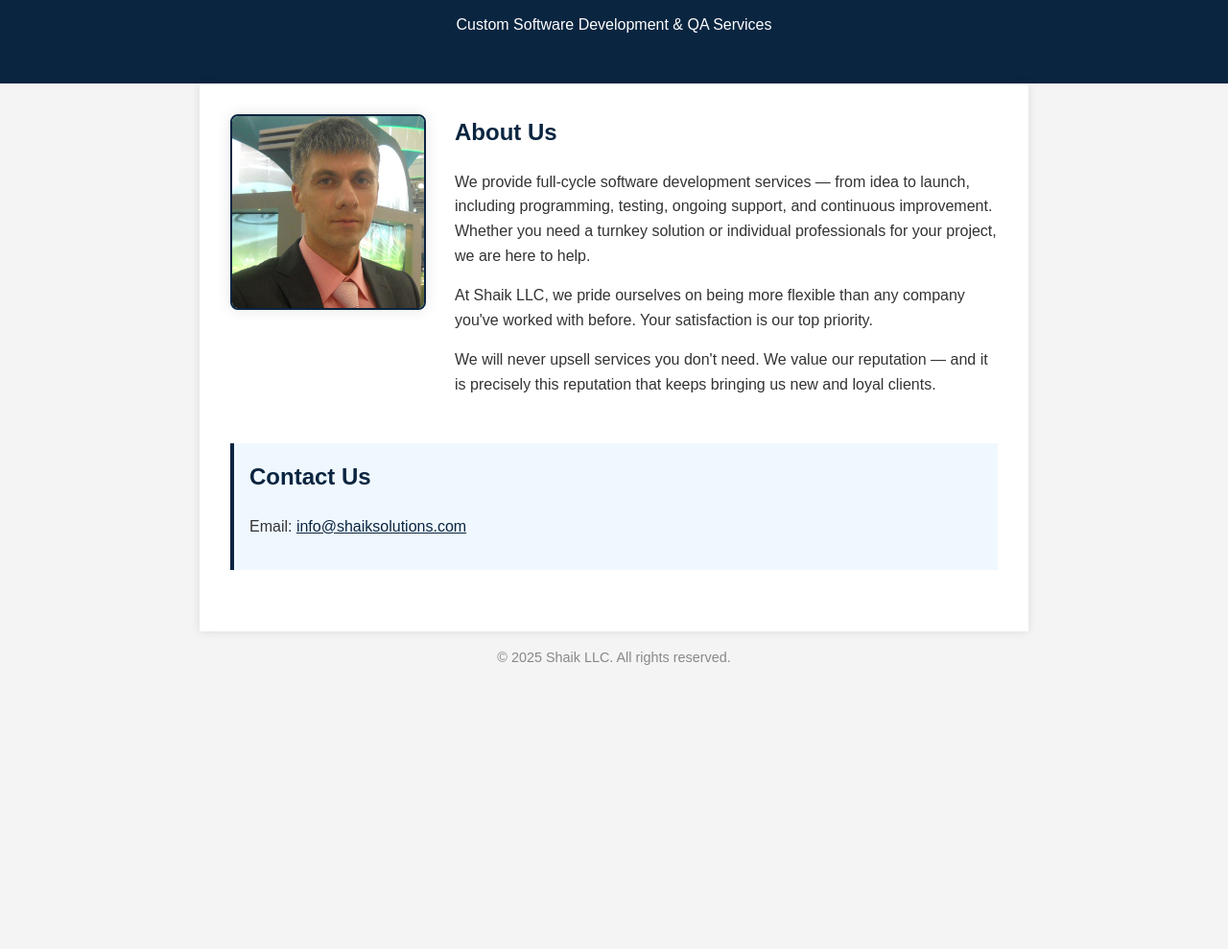
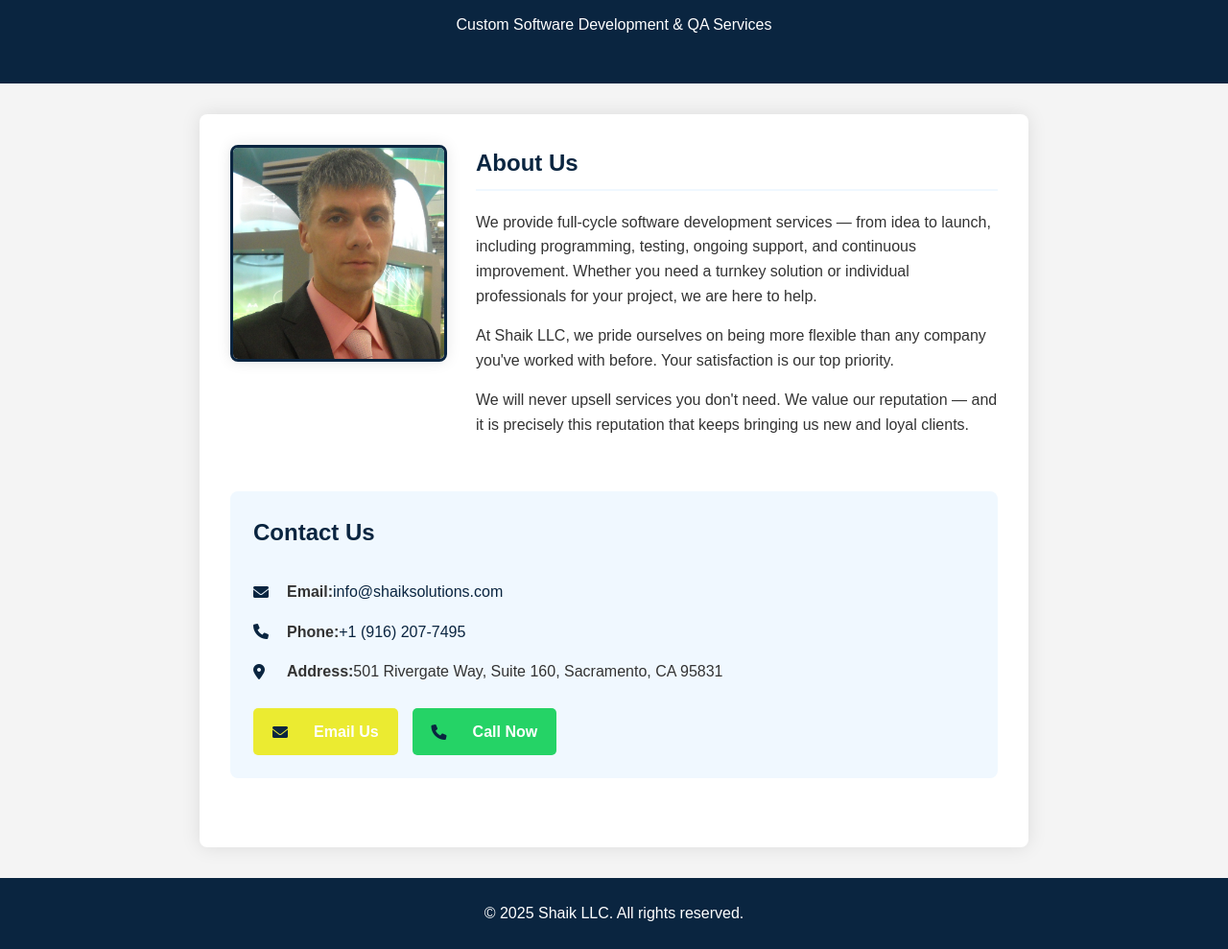
Before and after one commit to shaikin-practicum/shaik-llc.github.io, a plain HTML site: page index.html in a window 1280 px wide. Shown: the part 99-1088 px from the top of the page at 96% size. Before the commit the page ends 812 px from the top, so only its background shows below. Drawn offline with Linux system fonts and the light colour scheme.

Commit message:
Added Contact Us details

```diff
--- a/index.html
+++ b/index.html
@@ -3,11 +3,12 @@
 <head>
   <meta charset="UTF-8" />
   <meta name="viewport" content="width=device-width, initial-scale=1.0"/>
-  <title>Shaik LLC</title>
+  <title>Shaik LLC - Software Development & QA Services</title>
+  <link rel="stylesheet" href="https://cdnjs.cloudflare.com/ajax/libs/font-awesome/6.0.0/css/all.min.css">
   <style>
     body {
       margin: 0;
-      font-family: Arial, sans-serif;
+      font-family: 'Arial', sans-serif;
       background: #f4f4f4;
       color: #333;
       line-height: 1.6;
@@ -28,38 +29,60 @@
     main {
       padding: 2rem;
       max-width: 800px;
-      margin: auto;
+      margin: 2rem auto;
       background: white;
-      box-shadow: 0 0 10px rgba(0,0,0,0.1);
+      box-shadow: 0 0 20px rgba(0,0,0,0.1);
+      border-radius: 8px;
     }
 
     section {
-      margin-bottom: 2rem;
+      margin-bottom: 2.5rem;
     }
 
     h2 {
       color: #0a2540;
       margin-top: 0;
+      border-bottom: 2px solid #f0f8ff;
+      padding-bottom: 0.5rem;
     }
 
     .contact {
       background: #f0f8ff;
-      padding: 1rem;
-      border-left: 4px solid #0a2540;
+      padding: 1.5rem;
+      border-radius: 8px;
+    }
+
+    .contact p {
+      margin: 1rem 0;
+      display: flex;
+      align-items: center;
+    }
+
+    .contact i {
+      width: 25px;
+      color: #0a2540;
+      margin-right: 10px;
     }
 
     a {
       color: #0a2540;
+      text-decoration: none;
+      transition: color 0.3s;
+    }
+
+    a:hover {
+      color: #0066cc;
+      text-decoration: underline;
     }
 
     footer {
       text-align: center;
-      padding: 1rem;
-      font-size: 0.9rem;
-      color: #888;
+      padding: 1.5rem;
+      background: #0a2540;
+      color: #fff;
     }
 
-    /* Новые стили для фото */
+    /* Style for photo */
     .about-container {
       display: flex;
       align-items: flex-start;
@@ -68,28 +91,73 @@
     }
 
     .profile-photo {
-      width: 200px;
-      height: 200px;
+      width: 220px;
+      height: 220px;
       object-fit: cover;
       border-radius: 8px;
       box-shadow: 0 0 15px rgba(0,0,0,0.1);
-      border: 2px solid #0a2540;
+      border: 3px solid #0a2540;
     }
 
     .about-text {
       flex: 1;
     }
 
-    /* Адаптивность для мобильных */
+    /* Buttons of Contact US */
+    .contact-actions {
+      display: flex;
+      gap: 15px;
+      margin-top: 25px;
+      flex-wrap: wrap;
+    }
+
+    .contact-btn {
+      padding: 12px 20px;
+      border-radius: 5px;
+      text-decoration: none;
+      font-weight: bold;
+      transition: all 0.3s;
+      display: flex;
+      align-items: center;
+      gap: 8px;
+    }
+
+    .email-btn {
+      background: #ebeb31;
+      color: white;
+    }
+
+    .call-btn {
+      background: #25D366;
+      color: white;
+    }
+
+    .contact-btn:hover {
+      transform: translateY(-2px);
+      box-shadow: 0 5px 15px rgba(0,0,0,0.1);
+      text-decoration: none;
+    }
+
+    /* Adoption */
     @media (max-width: 768px) {
       .about-container {
         flex-direction: column;
+        align-items: center;
       }
 
       .profile-photo {
-        width: 150px;
-        height: 150px;
-        margin: 0 auto 20px;
+        width: 180px;
+        height: 180px;
+        margin-bottom: 20px;
+      }
+
+      .contact-actions {
+        flex-direction: column;
+      }
+
+      main {
+        margin: 1rem;
+        padding: 1.5rem;
       }
     }
   </style>
@@ -104,7 +172,7 @@
   <main>
     <section>
       <div class="about-container">
-        <img src="photo.jpg" alt="Фото владельца компании" class="profile-photo">
+        <img src="photo.jpg" alt="Sergei Shaik, Founder of Shaik LLC" class="profile-photo">
         <div class="about-text">
           <h2>About Us</h2>
           <p>
@@ -128,7 +196,27 @@
 
     <section class="contact">
       <h2>Contact Us</h2>
-      <p>Email: <a href="mailto:info@shaiksolutions.com">info@shaiksolutions.com</a></p>
+      <p>
+        <i class="fas fa-envelope"></i>
+        <strong>Email:</strong> <a href="mailto:info@shaiksolutions.com"> info@shaiksolutions.com</a>
+      </p>
+      <p>
+        <i class="fas fa-phone"></i>
+        <strong>Phone:</strong> <a href="tel:+19162077495"> +1 (916) 207-7495</a>
+      </p>
+      <p>
+        <i class="fas fa-map-marker-alt"></i>
+        <strong>Address:</strong> 501 Rivergate Way, Suite 160, Sacramento, CA 95831
+      </p>
+
+      <div class="contact-actions">
+        <a href="mailto:info@shaiksolutions.com" class="contact-btn email-btn">
+          <i class="fas fa-envelope"></i> Email Us
+        </a>
+        <a href="tel:+19162077495" class="contact-btn call-btn">
+          <i class="fas fa-phone"></i> Call Now
+        </a>
+      </div>
     </section>
   </main>
 
```
